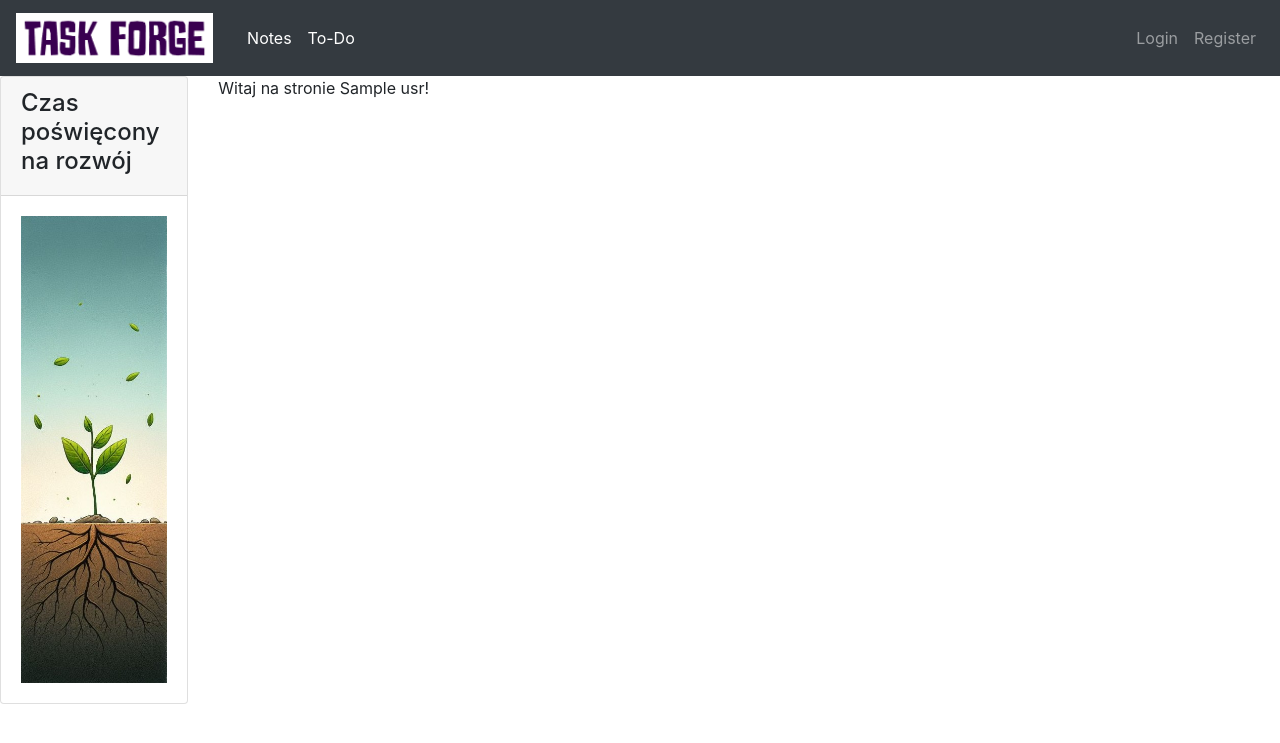
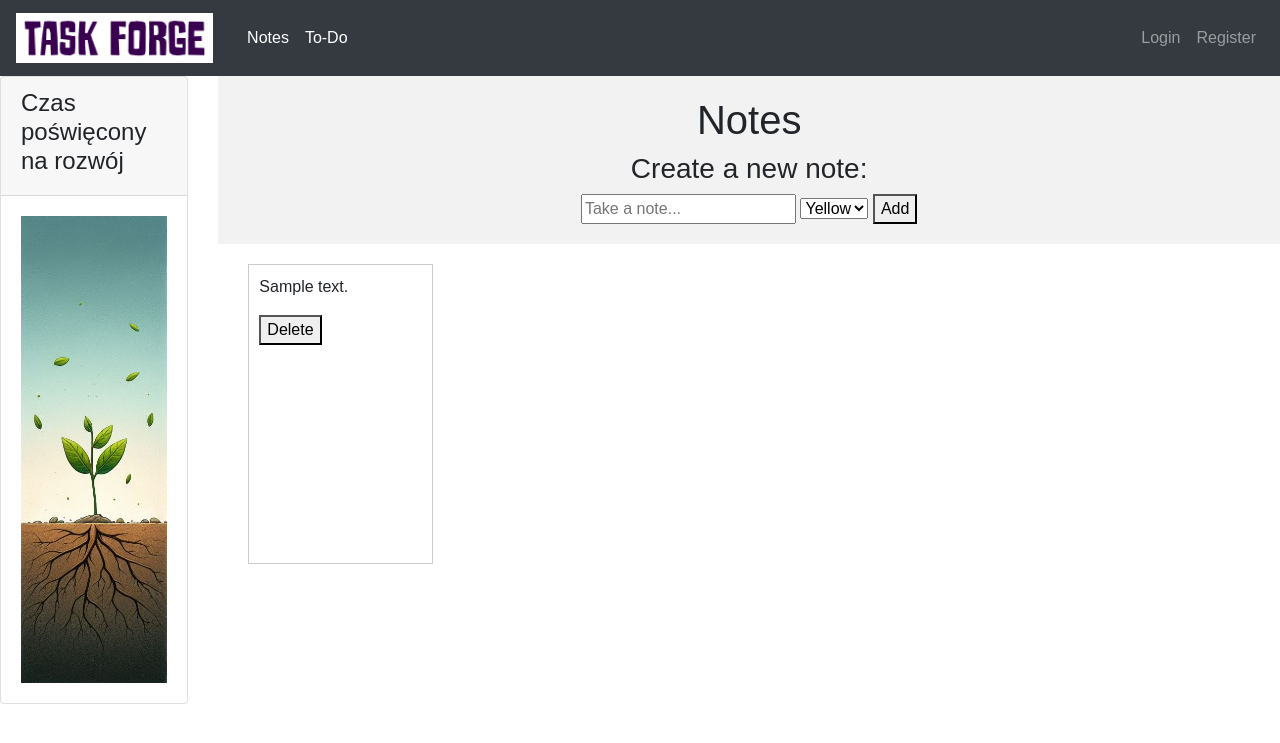
Before and after one commit to PawelekKlocek/TaskForge, a Flask app: template templates/notes.html in a window 1280 px wide. Shown: the top 743 px of the page. Run offline with Flask 3, Linux system fonts and the light colour scheme; the template is opened without the code that fills it: most values are stand-ins (such as "Sample title", 1, 10 or a date in 2020); some libraries are stand-ins or nearby versions.

Commit message:
notes methods implementation

```diff
--- a/server.py
+++ b/server.py
@@ -4,17 +4,33 @@ import datetime
 
 app = Flask(__name__)
 todos = []# lista zadań
-notes = []#lista notatek
+notes_list = []#lista notatek
 
 
 @app.route("/")
 def home():
     return render_template("index.html")
 
-@app.route("/notes")
+
+
+@app.route("/notes", methods=['GET', 'POST'])
 def notes():
-    return render_template("notes.html")
+    return render_template("notes.html", notes=notes_list)
 
+@app.route("/add_note", methods=['POST'])
+def add_note():
+    note_text = request.form['note_name']
+    note_color = request.form['note_color']
+    current_id = str(uuid.uuid4())
+    notes_list.append({'text': note_text, 'color': note_color, 'id' : current_id})
+    # save_notes() funkcja do zapisu notatek
+    return redirect(url_for('notes'))
+
+@app.route("/delete_note/<int:note_id>", methods=['Get','POST'])
+def delete_note(note_id):
+    if request.method == 'POST':
+        del notes_list[note_id]
+    return redirect(url_for('notes'))
 
 @app.route("/todo", methods=['GET', 'POST'])# dodajemy metody POST i GET do routingu który pozwoli nam na dodawanie nowych zadań do listy
 def todo():
--- a/templates/base.html
+++ b/templates/base.html
@@ -6,6 +6,7 @@
     <link rel="stylesheet" href="https://stackpath.bootstrapcdn.com/bootstrap/4.3.1/css/bootstrap.min.css" integrity="sha384-ggOyR0iXCbMQv3Xipma34MD+dH/1fQ784/j6cY/iJTQUOhcWr7x9JvoRxT2MZw1T" crossorigin="anonymous">
     <link rel="icon" href="{{ url_for('static', filename='ikona.ico') }}" type="image/x-icon">
     <title>{% block title%}{% endblock %}</title>
+    {% block style%}{% endblock %}
     <style>
         .navbar-brand img {
             max-height: 50px;
--- a/templates/login.html
+++ b/templates/login.html
@@ -1,7 +1,7 @@
 {% extends "base.html" %}
 
 {% block title %} Login {% endblock%}
-{% block logStyle%}
+{% block style%}
     <style>
         body{background: #000}
         .card{border: none;height: 350px}
--- a/templates/notes.html
+++ b/templates/notes.html
@@ -1,6 +1,75 @@
 {% extends "base.html" %}
 
 {% block title %} Notes {% endblock%}
+
+{% block style%}
+    <style>
+        body{
+            margin: 0;
+            padding: 0;
+            font-family: Arial,sans-serif;
+        }
+        .header{
+            background-color: #f2f2f2;
+            padding: 20px;
+            text-align: center;
+        }
+        .note-container{
+            display: flex;
+            flex-wrap: wrap;
+            justify-content: flex-start;
+            max-width: 1600px;
+            margin: 0 auto;
+            padding: 20px;
+            box-sizing: border-box;
+        }
+        .note{
+            width: calc(20% - 20px);
+            height: 300px;
+            border: 1px solid #ccc;
+            margin: 0 10px 30px 10px;
+            padding: 10px;
+            overflow: auto;
+            box-sizing: border-box;
+        }
+        .yellow{
+            background-color: #feff9c;
+        }
+
+        .lightblue{
+            background-color: lightblue;
+        }
+        .pink{
+            background-color: pink;
+        }
+    </style>
+{% endblock%}
+
 {% block content %}
-<p> Witaj na stronie {{usr}}!</p>
+<div class="header">
+    <h1>Notes</h1>
+    <h3>Create a new note: </h3>
+    <form action="/add_note" method="post">
+        <input type="text" name="note_name" placeholder="Take a note..." style="color: grey;">
+        <select name="note_color">
+            <option value="yellow">Yellow</option>
+            <option value="lightblue">Blue</option>
+            <option value="pink">Pink</option>
+        </select>
+        <button type="submit">Add</button>
+    </form>
+</div>
+<div class="note-container">
+    {% for note in notes%}
+        <div class="note {{note.color}}">
+            <p>{{note.text}}</p>
+            <form action="/delete_note/{{loop.index0}}" method="post">
+                <button type="submit">Delete</button>
+            </form>
+        </div>
+
+    {%endfor%}
+</div>
+
+
 {%endblock%}
--- a/templates/register.html
+++ b/templates/register.html
@@ -1,7 +1,7 @@
 {% extends "base.html" %}
 
 {% block title %} Register {% endblock%}
-{% block logStyle%}
+{% block style%}
     <style>
         body{background: #000}
         .card{border: none;height: 410px}
```
